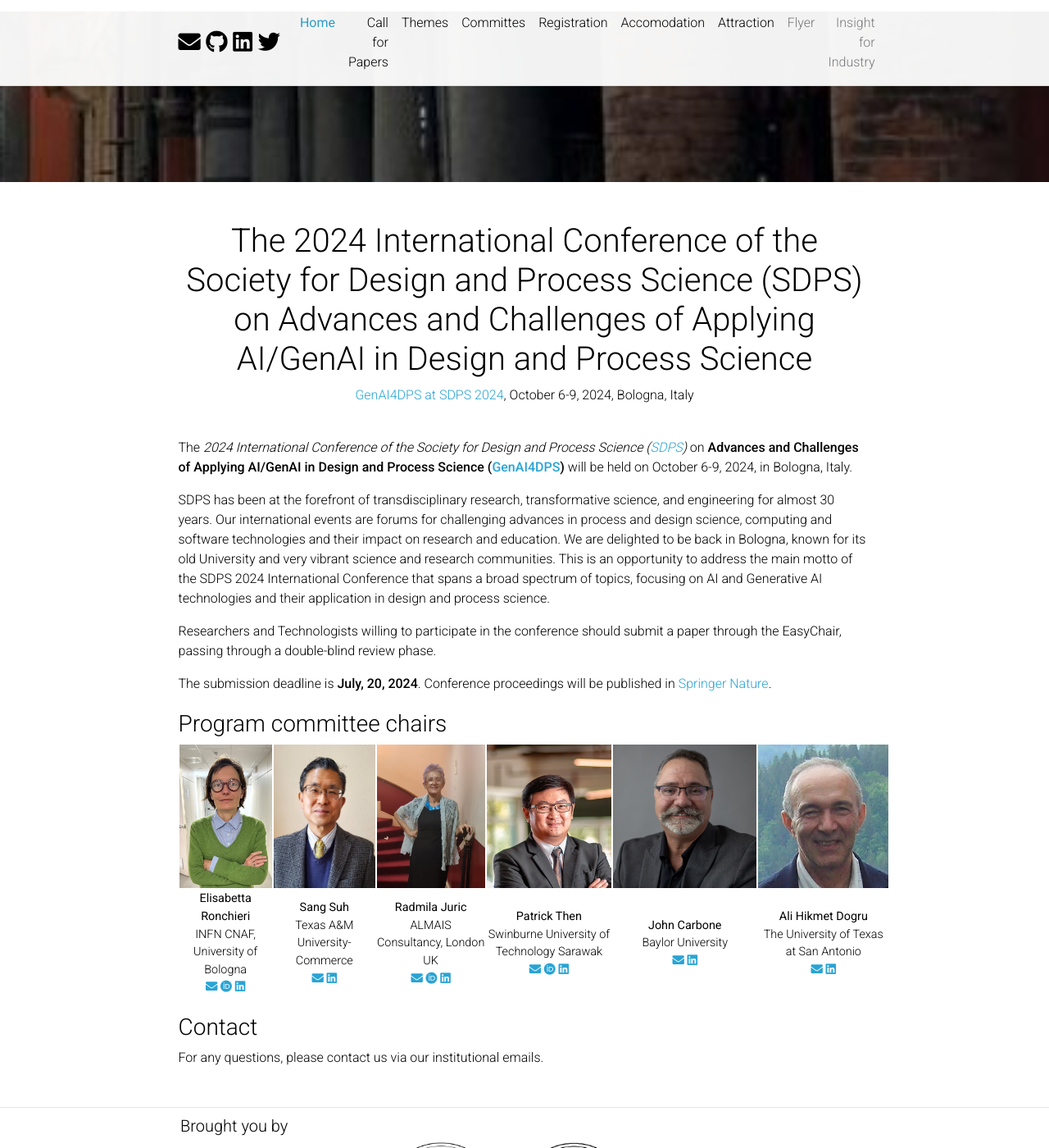
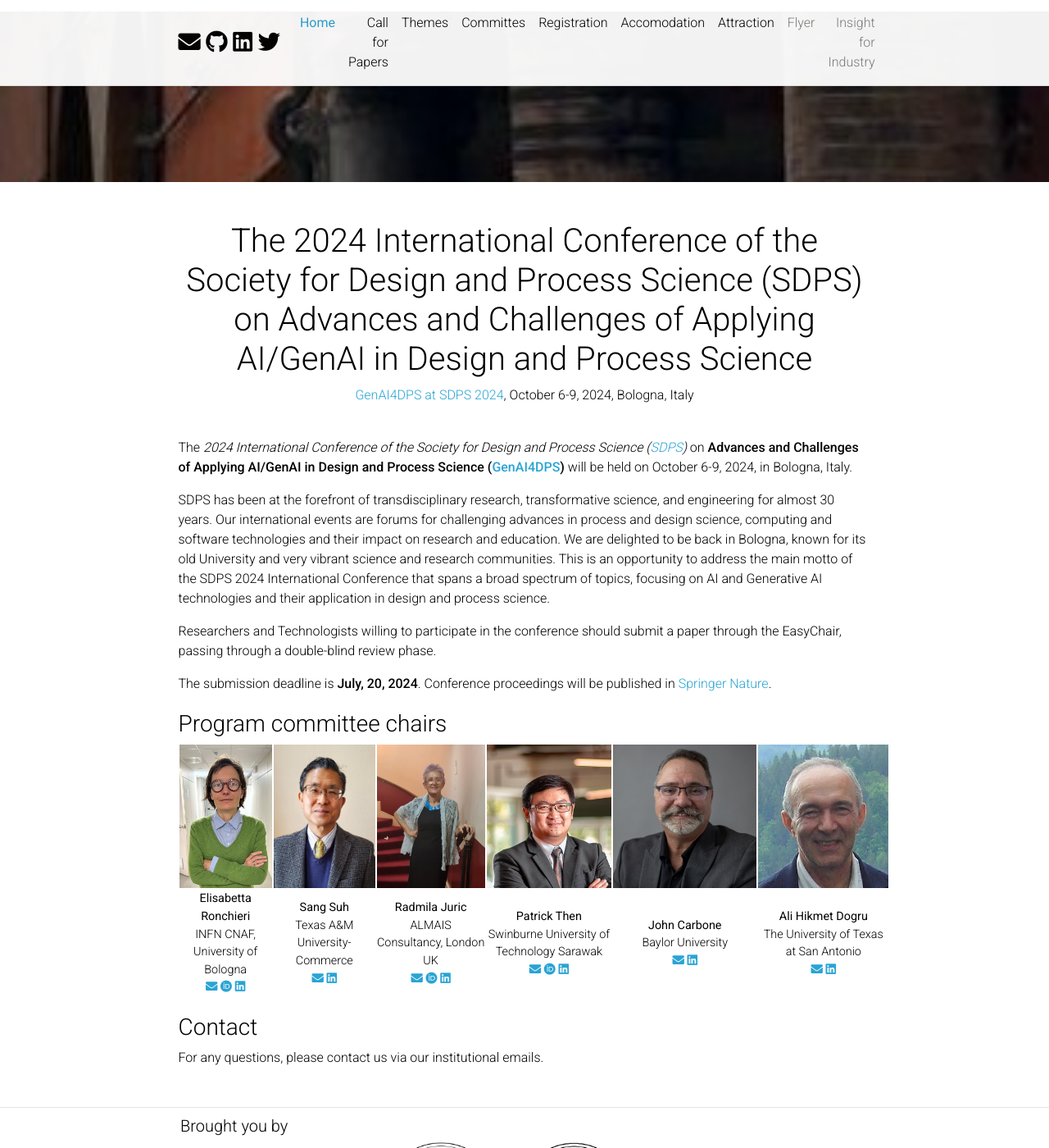
Before and after one commit to GenAI4DPS/advances-challenges, a Jekyll site: the page built from _pages/home.md, in a window 1280 px wide and 1400 px high. Shown: the whole window at 82% size. Built offline with Jekyll 4.4.1, drawn with Linux system fonts in a browser that asks for light colours; comment, search, counter and statistics services are not loaded; a style sheet for code colours, icons or effects is not loaded.

Commit message:
Update _themes.scss

```diff
--- a/_sass/_themes.scss
+++ b/_sass/_themes.scss
@@ -35,7 +35,7 @@
 }
 
 .header-background .img {
-  background-image: url("../img/materials/nv21.jpg");
+  background-image: url("../img/materials/nv22.jpg");
   background-repeat: no-repeat;
   background-size: cover;
   background-position: center bottom;
```
